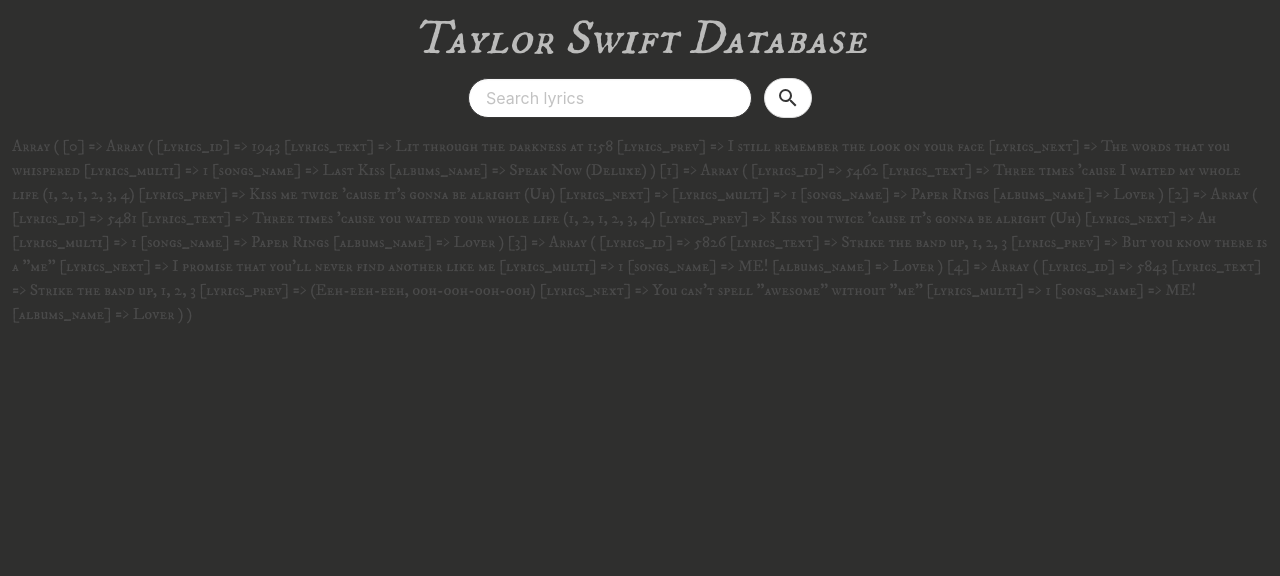
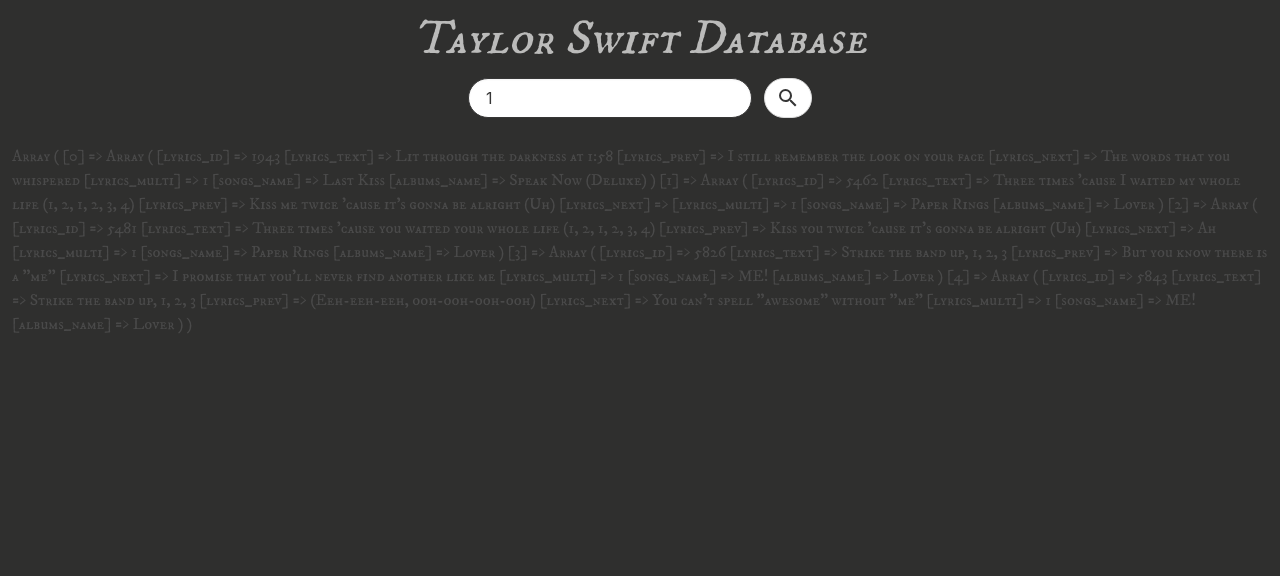
Before and after one commit to KmanCZ/taylor-swift-db, a PHP site: page /TaylorDB/search.php?query=1 in a window 1280 px wide. Shown: the top 576 px of the page. Run offline with PHP 8.4, Linux system fonts and the light colour scheme; data comes from the database, SQL or seed files in the repository.

Commit message:
sticky header and search bar remember query

```diff
--- a/components/header.php
+++ b/components/header.php
@@ -15,15 +15,18 @@
     <link rel="stylesheet" href="styles/styles.css">
 </head>
 
-<body class="my-5 mx-3">
-    <header class="columns is-centered">
+<body class="mb-5 mx-3">
+    <header>
+        <div class="columns is-centered">
             <h1 class="title is-1 is-half logo"><a href="index.php">Taylor Swift Database</a> </h1>
-    </header>
+        </div>
 
         <form action="search.php" method="GET" class="mb-4">
             <div class="field is-grouped is-grouped-centered">
                 <div class="control">
-                <input type="text" name="query" placeholder="Search lyrics" class="input is-rounded is-dark">
+                    <?php
+                    echo '<input value="'.$_GET["query"].'" type="text" name="query" placeholder="Search lyrics" class="input is-rounded is-dark">';
+                ?>
                 </div>
                 <div class="control">
                     <button type="submit" class="button is-rounded">
@@ -38,3 +41,4 @@
 
             </div>
         </form>
+    </header>
--- a/styles/styles.css
+++ b/styles/styles.css
@@ -11,6 +11,14 @@
 
 body {
   font-family: "I'm Fell DW Pica";
+}
+
+header {
+  position: sticky;
+  top: 0;
+  background-color: rgb(47, 47, 46);
+  padding-bottom: 10px;
+  padding-top: 1.5rem;
 }
 
 .info-btn {
```
Lines whose indentation alone changed are shown as unchanged.
